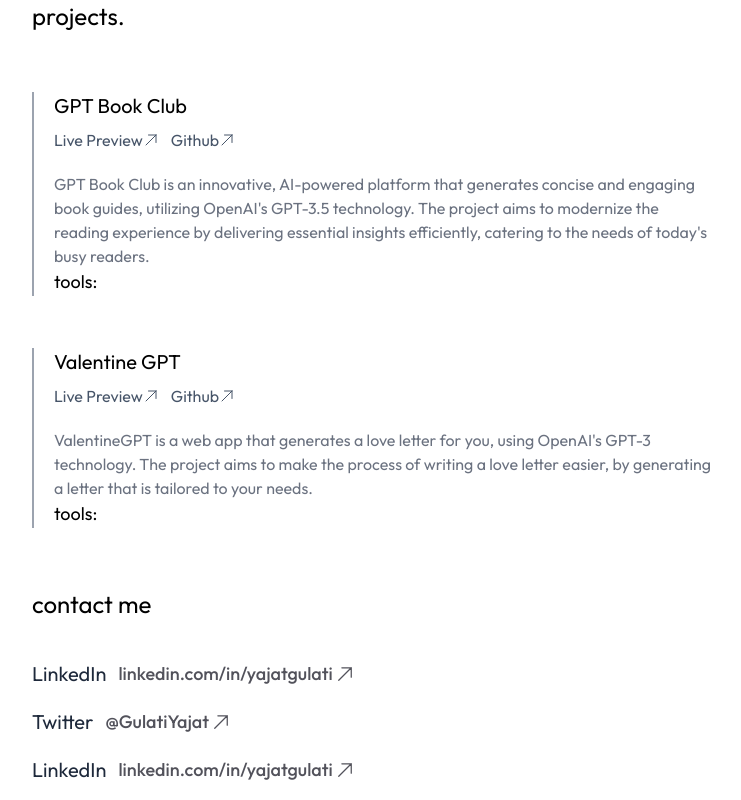
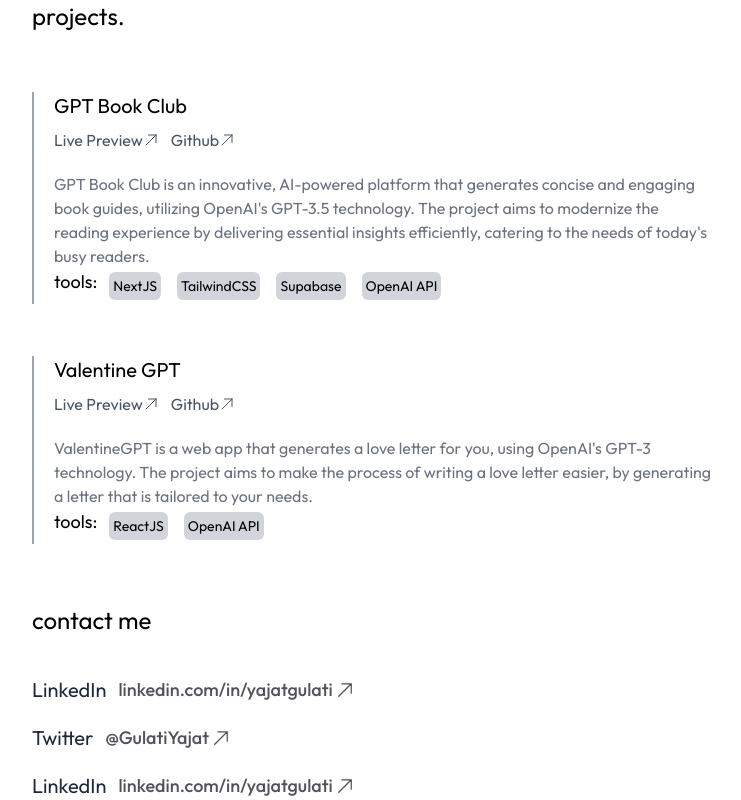
Before and after one commit to sheldor07/yajatgulati.com, a Next.js app: page / in a window 1280 px wide. Shown: the part 928-1728 px from the top of the page, without its empty margins (256-997 px from the left). Built offline with nearby package versions, Linux system fonts and the light colour scheme.

Commit message:
accounted for empty tool array
Signed-off-by: sheldor07 <50955708+sheldor07@users.noreply.github.com>

```diff
--- a/src/pages/components/ProjectCard.js
+++ b/src/pages/components/ProjectCard.js
@@ -1,24 +1,55 @@
-import LinkArrow from "./LinkArrow"
-export default function ProjectCard ({name, description, githubLink, link,status,tools})
-{
-    return(
+import LinkArrow from "./LinkArrow";
+export default function ProjectCard({
+  name,
+  description,
+  githubLink,
+  link,
+  status,
+  tools,
+}) {
+  return (
     <div className="my-5 px-5 border-l-2 border-gray-400">
       <h1 className="text-xl">{name}</h1>
       <div className="flex flex-row gap-3">
-            <a className="mt-2 text-slate-600 flex flex-row items-center" target="__blank" href={link}>Live Preview<div className="w-4 h-4"> <LinkArrow/></div></a>
-            <a className="mt-2 text-slate-600 flex flex-row items-center" target="__blank" href={githubLink}>Github<div className="w-4 h-4"> <LinkArrow/></div></a>
+        <a
+          className="mt-2 text-slate-600 flex flex-row items-center"
+          target="__blank"
+          href={link}
+        >
+          Live Preview
+          <div className="w-4 h-4">
+            {" "}
+            <LinkArrow />
           </div>
-            <p className= "mt-5 text-gray-500">{description}</p>
-            <div className="text-lg flex flex-row gap-2 align-middle">tools: { tools?'':tools.map(
+        </a>
+        <a
+          className="mt-2 text-slate-600 flex flex-row items-center"
+          target="__blank"
+          href={githubLink}
+        >
+          Github
+          <div className="w-4 h-4">
+            {" "}
+            <LinkArrow />
+          </div>
+        </a>
+      </div>
+      <p className="mt-5 text-gray-500">{description}</p>
+      <div className="text-lg flex flex-row gap-2 align-middle">
+        tools:{" "}
+        {tools
+          ? tools.map(
               //write a function to make a small grey box with the tool name
               (tool) => {
-                    return(
+                return (
                   <div className="text-sm bg-gray-300 rounded-md p-1 m-1">
                     {tool}
                   </div>
+                );
+              }
             )
+          : ""}
+      </div>
+    </div>
+  );
 }
-            )}</div>
-        </div>
-    )
-}
```
Lines whose indentation alone changed are shown as unchanged.
